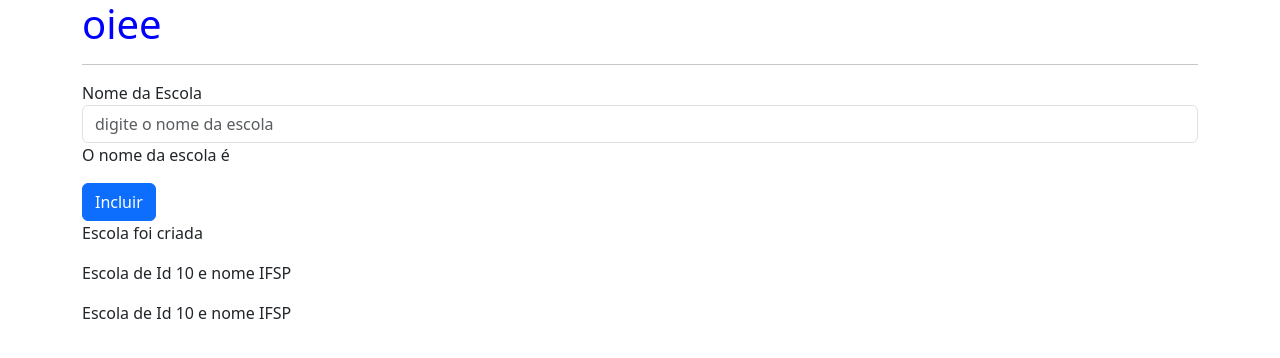
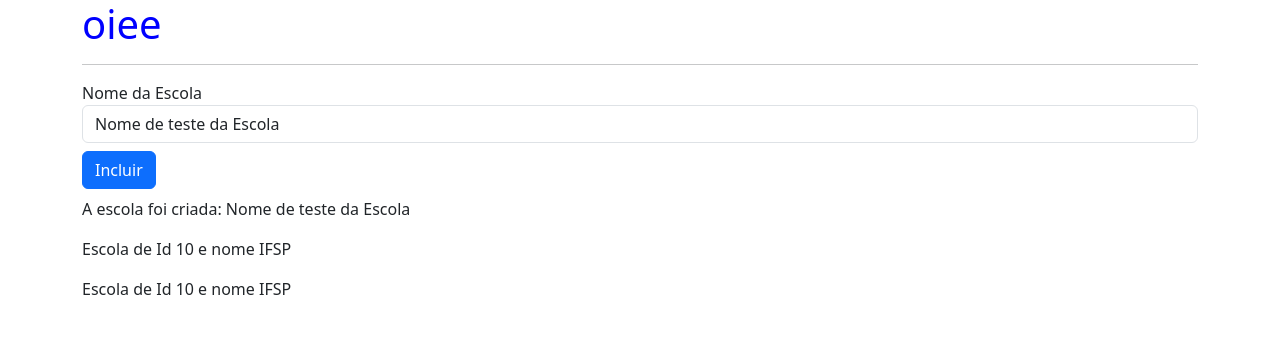
Before and after one commit to lelerudeli/ProjetoEstudoAngular, an Angular app: page / in a window 1280 px wide. Both pictures are taken after a click on the button "Incluir". Shown: the top 358 px of the page. Built offline with nearby package versions, Linux system fonts and the light colour scheme.

Commit message:
diretivas, ngIf e else

```diff
--- a/src/app/schools/schools.component.html
+++ b/src/app/schools/schools.component.html
@@ -1,15 +1,17 @@
 <label for=""> Nome da Escola</label>
-    <!--<input type="text" class="form-control" (input)="updateSchoolName($event)"> -->
-
     <input type="text" class="form-control" [(ngModel)]="schoolName" placeholder="digite o nome da escola" >
-        <p> O nome da escola é {{schoolName}} </p>
 
 <!-- exemplo de property binding-->                        <!--exemplo de event binding-->
-<button class="btn btn-primary" [disabled]="!aceitaNovaEscola"  (click)="createSchool()"> Incluir </button>
-<!-- <p {innerText]="aceitaNovaEscola"}></p>-->
+<button
+    class="btn btn-primary mt-2 mb-2"
+    [disabled]="!allowNewSchool"
+    (click)="createSchool()"> Incluir
+</button>
 
-    <p>{{createdSchoolStatus}}</p>
-
+<p *ngIf="schoolCreated; else noSchool"> A escola foi criada: {{schoolName}}</p>
+<ng-template #noSchool>
+    <p>Nenhuma escola foi criada </p>
+</ng-template>
 
 <app-school></app-school>
 <app-school></app-school>
--- a/src/app/schools/schools.component.ts
+++ b/src/app/schools/schools.component.ts
@@ -1,34 +1,37 @@
 import { Component } from '@angular/core';
 import { SchoolComponent } from '../school/school.component';
 import { FormsModule } from '@angular/forms';
+import { CommonModule } from '@angular/common';
 
 @Component({
   selector: 'app-schools',
   standalone: true,
-  imports: [SchoolComponent, FormsModule],
+  imports: [SchoolComponent, FormsModule, CommonModule],
   templateUrl: './schools.component.html',
   styleUrl: './schools.component.css'
 })
 export class SchoolsComponent {
 
   //exemplo de property binding
-  aceitaNovaEscola = false;
+  allowNewSchool = false;
 
   //exemplo de event binding
   createdSchoolStatus = "Nenhuma escola criada";
   // ex 2
-  schoolName = '';
+  schoolName = "Nome de teste da Escola";
+  schoolCreated = false;
 
 
   ngOnInit(): void{
     setTimeout(() => {
-      this.aceitaNovaEscola = true;
+      this.allowNewSchool = true;
     }, 3000);  // essa função muda o valor da variavel depois de 3 mil milisegundos, alterando de forma dinamica uma propriedade
   }
 
   //exemplo de event binding
   createSchool(){
-    this.createdSchoolStatus = "Escola foi criada"
+    this.schoolCreated = true;
+    this.createdSchoolStatus = "Escola foi criada! E seu nome é: " + this.schoolName
   }
 
   // ex 2
```
